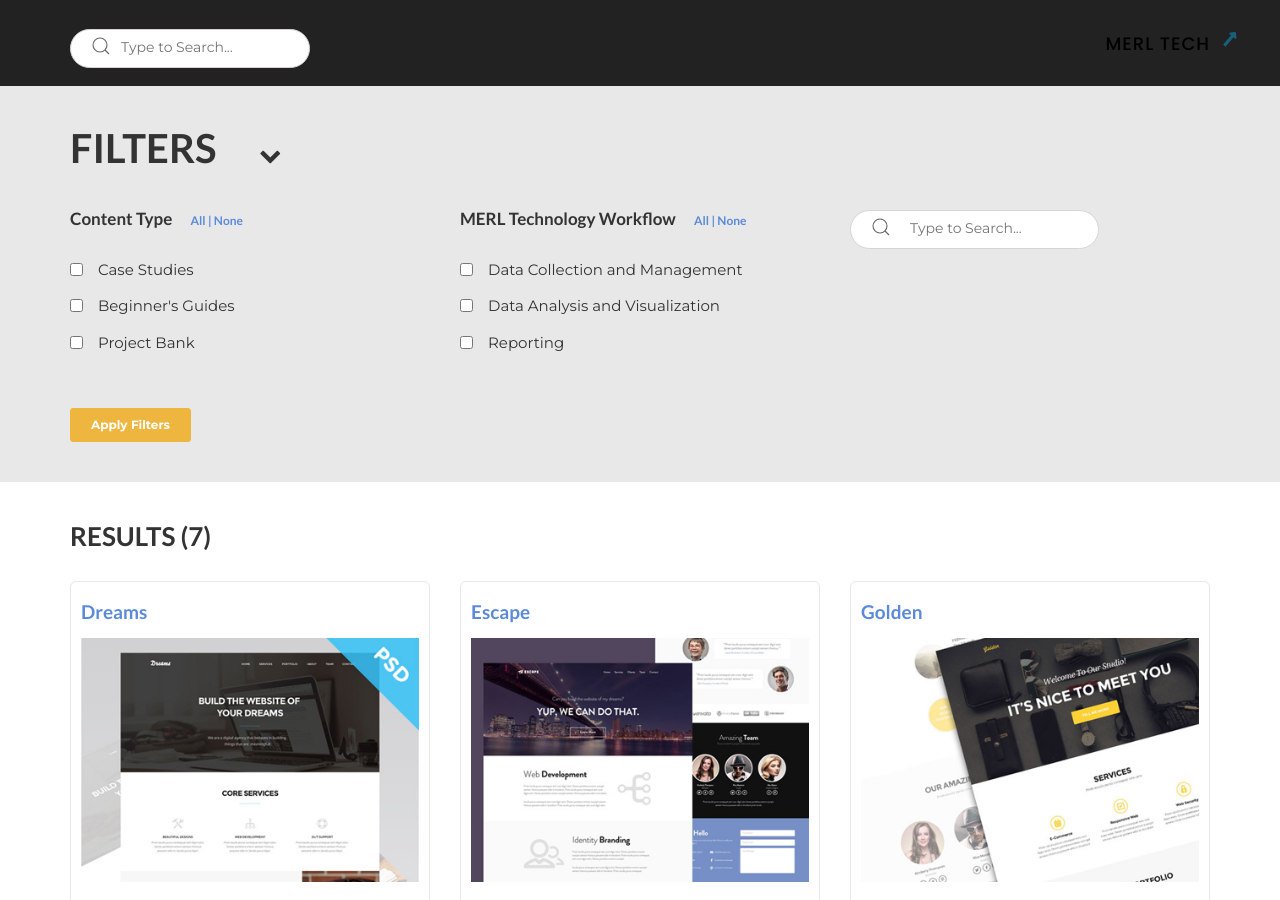
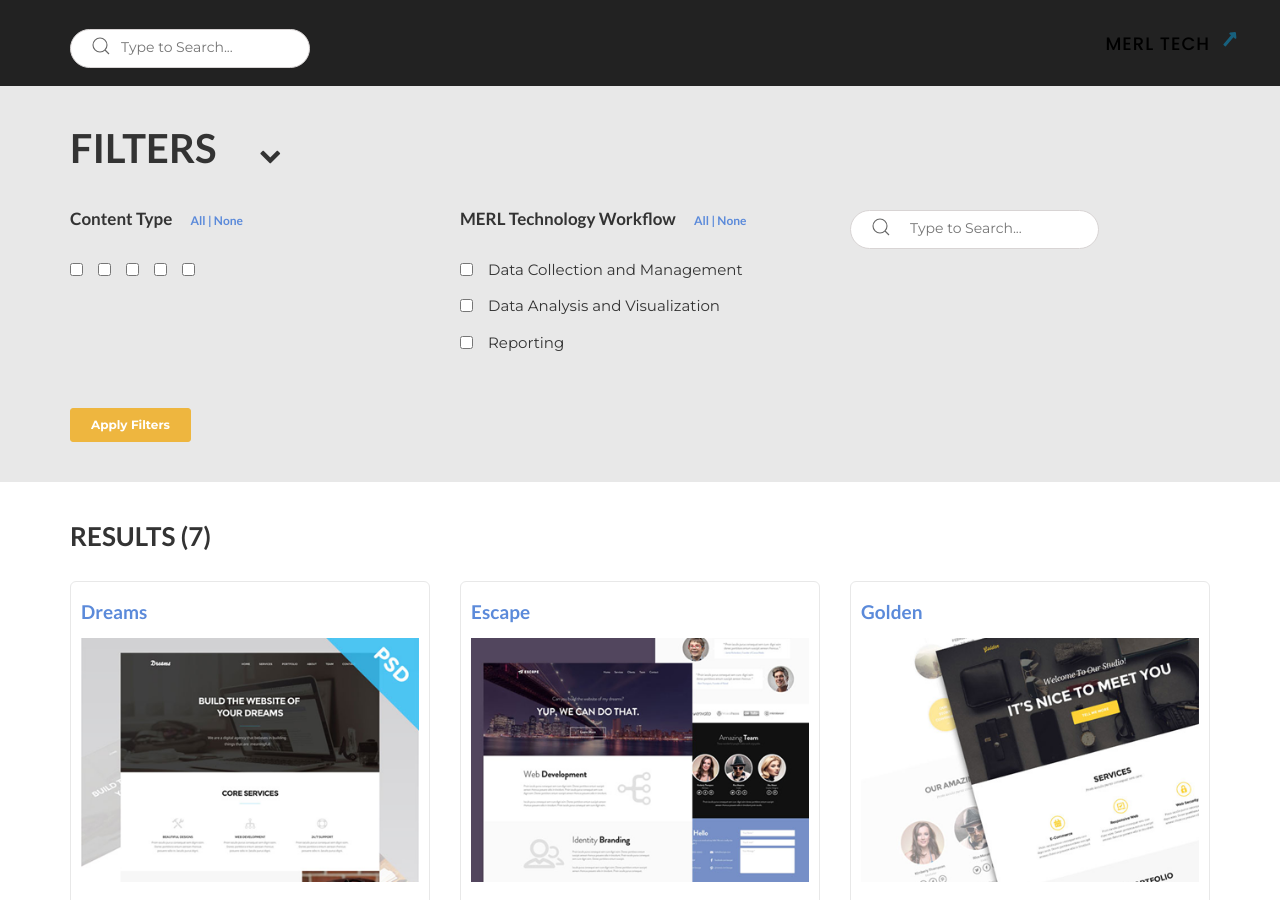
Before and after one commit to gsadaf/gsadaf.github.io, a Jekyll site: the page built from index.html, in a window 1280 px wide and 900 px high, scrolled down 439 px. Built offline with Jekyll 4.4.1, drawn with Linux system fonts in a browser that asks for light colours; some web fonts are replaced.

Commit message:
latest changes

```diff
--- a/_includes/filters.html
+++ b/_includes/filters.html
@@ -9,18 +9,14 @@
             <div class="row">
 				<div class="col-md-4">
                     <h4 class="service-heading">Content Type <span class="filter_actions"> <span class="all">All</span> | <span class="none">None</span></h4>
-                    <div class="control-group form-group">
-                        <input type="checkbox" class="form-control" id="case-studies" required="" aria-invalid="false"> Case Studies
-                        <p class="help-block text-danger"></p>
-                    </div>
-                    <div class="control-group form-group">
-                        <input type="checkbox" class="form-control" id="beginner-guides" required="" aria-invalid="false"> Beginner's Guides
-                        <p class="help-block text-danger"></p>
-                    </div>
-                    <div class="control-group form-group">
-                        <input type="checkbox" class="form-control" id="project-bank" required="" aria-invalid="false"> Project Bank
-                        <p class="help-block text-danger"></p>
-                    </div>
+					{% assign categories = site.categories | sort %}
+					{% for category in categories %}
+					    {% assign cat = category | first %}
+					    <div class="control-group form-group">
+							<input type="checkbox" class="form-control" id="{{ cat.slug }}" required="" aria-invalid="false"> {{ cat.title }}
+							<p class="help-block text-danger"></p>
+					    </div>
+					{% endfor %}
                 </div>
                 <div class="col-md-4">
                     <h4 class="service-heading">MERL Technology Workflow <span class="filter_actions"> <span class="all">All</span> | <span class="none">None</span></h4>
@@ -43,7 +39,7 @@
             </div>
             <div class="row">
             	<div class="col-md-12">
-            		<button class="page-scroll btn btn-xl">Apply Filters</button>
+            		<button class="page-scroll btn btn-xl applyCatsfilter">Apply Filters</button>
                 </div>
             </div>
         </div>
```
